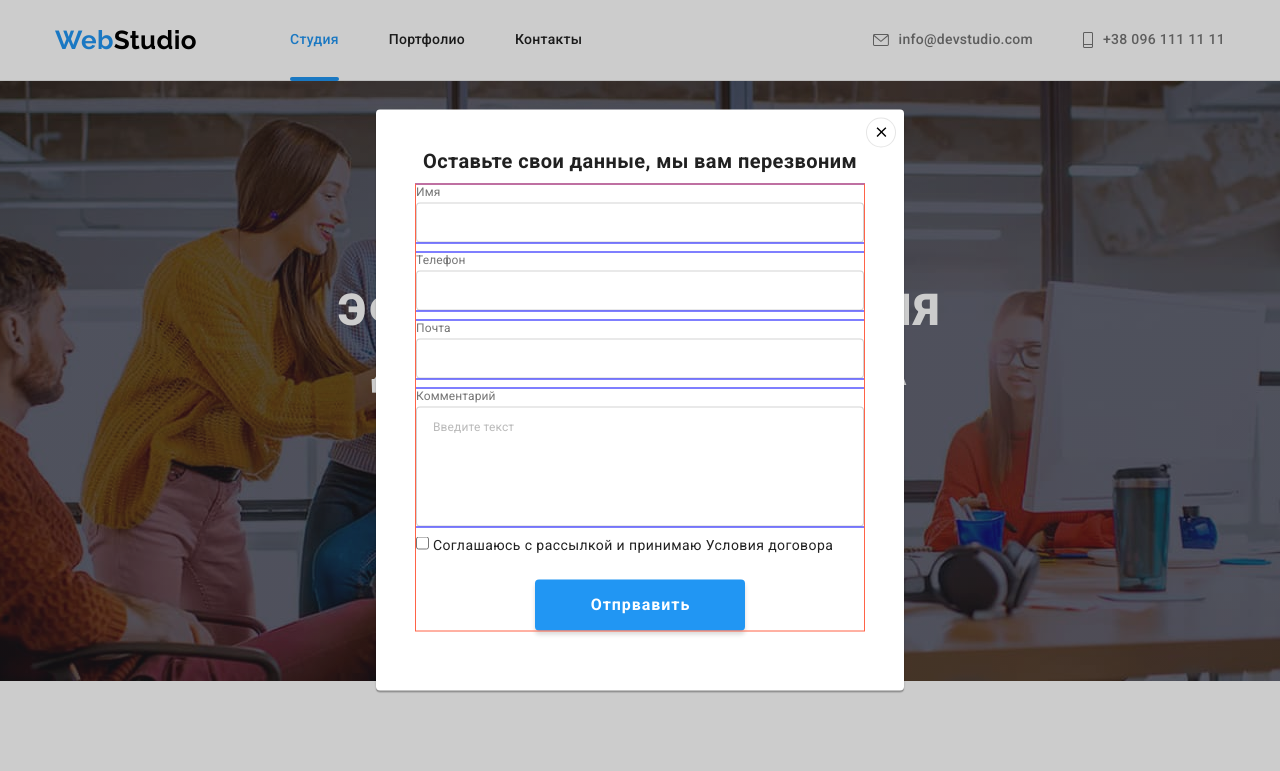
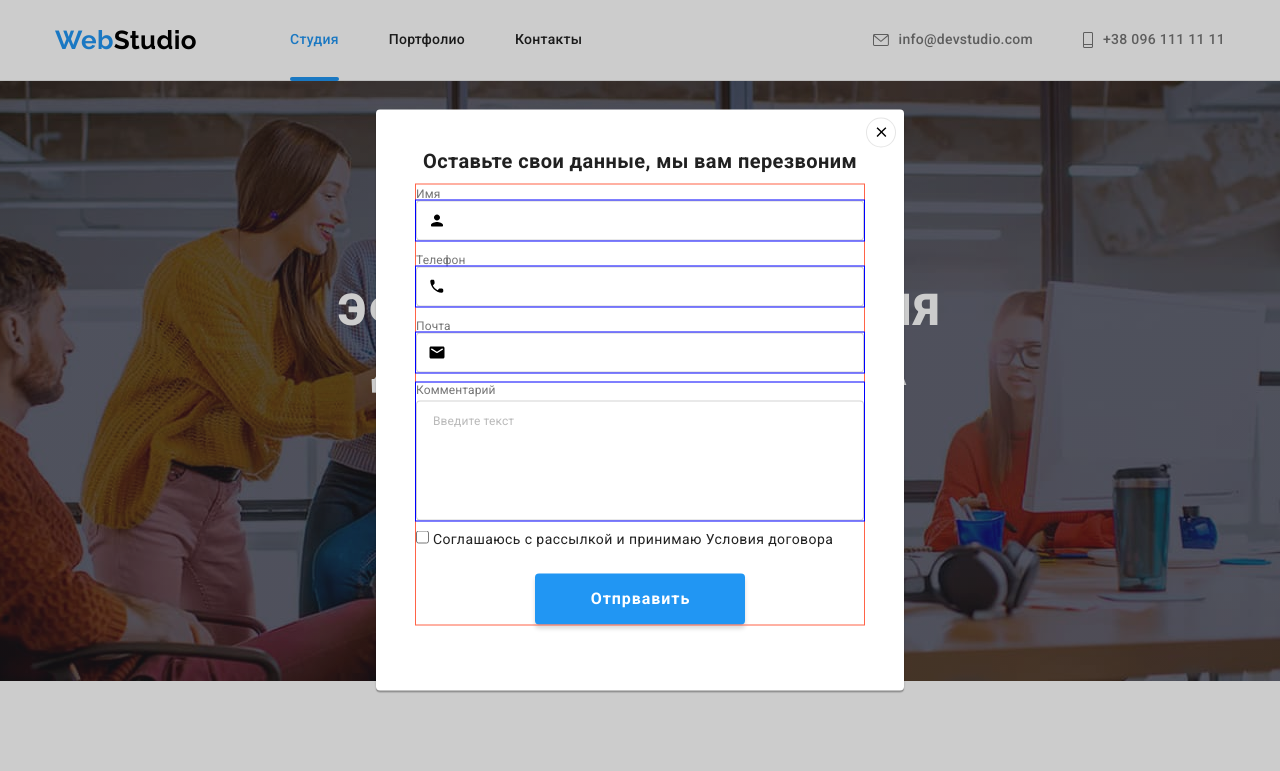
Before and after one commit to Dmytro-Solomashchenko/goit-markup-hw-06, a plain HTML site: page index.html in a window 1280 px wide. Both pictures are taken after a click on the button "Заказать услугу". Shown: the top 771 px of the page. Drawn offline with nearby package versions, Linux system fonts and the light colour scheme.

Commit message:
update 2

```diff
--- a/css/styles.css
+++ b/css/styles.css
@@ -403,20 +403,6 @@ img {
   fill: var(--button-hover-color);
 }
 
-.form {
-  width: 100%;
-  outline: 1px solid tomato;
-  margin-right: auto;
-  margin-left: auto;
-}
-
-.form-field {
-  outline: 1px solid blue;
-  display: flex;
-  flex-direction: column;
-  margin-bottom: 10px;
-}
-
 .modal-title {
   font-weight: 700;
   font-size: 20px;
@@ -427,8 +413,9 @@ img {
   margin-bottom: 12px;
 }
 
-.form-field .form-field--last {
-  margin-bottom: 20px;
+.form {
+  width: 100%;
+  outline: 1px solid tomato;
 }
 
 .form-field-label {
@@ -438,6 +425,38 @@ img {
   letter-spacing: 0.01em;
 
   color: var(--secondary-text-color);
+}
+
+.form-field {
+  outline: 1px solid blue;
+  display: flex;
+  flex-direction: column;
+  position: relative;
+  margin-bottom: 10px;
+}
+
+.form-field-input {
+  min-height: 40px;
+  width: 100%;
+  padding-left: 42px;
+  border: 1px solid rgba(33, 33, 33, 0.2);
+  border-radius: 4px;
+}
+
+.form-icon {
+  position: absolute;
+  top: 11px;
+  left: 12px;
+}
+
+.form-field-input:active,
+.form-field-input:focus {
+  border-color: var(--accent-color);
+}
+
+.form-field-input:active + .form-icon,
+.form-field-input:focus + .form-icon {
+  fill: var(--accent-color);
 }
 
 .form-comment {
@@ -454,13 +473,6 @@ img {
   letter-spacing: 0.01em;
 
   color: rgba(117, 117, 117, 0.5);
-}
-
-.form-field-input {
-  width: 100%;
-  min-height: 40px;
-  border: 1px solid rgba(33, 33, 33, 0.2);
-  border-radius: 4px;
 }
 
 .submit-button {
--- a/index.html
+++ b/index.html
@@ -488,17 +488,26 @@
         </button>
         <h2 class="modal-title">Оставьте свои данные, мы вам перезвоним</h2>
         <form class="form js-speaker-form" action="">
+          <label class="form-field-label" for="name">Имя</label>
           <div class="form-field">
-            <label class="form-field-label" for="name">Имя</label>
             <input class="form-field-input" type="text" name="name" id="name" />
+            <svg class="form-icon" width="18" height="18">
+              <use href="./images/icons.svg#icon-person-modal"></use>
+            </svg>
           </div>
+          <label class="form-field-label" for="tel">Телефон</label>
           <div class="form-field">
-            <label class="form-field-label" for="tel">Телефон</label>
             <input class="form-field-input" type="tel" name="tel" id="tel" />
+            <svg class="form-icon" width="18" height="18">
+              <use href="./images/icons.svg#icon-phone-modal"></use>
+            </svg>
           </div>
+          <label class="form-field-label" for="mail">Почта</label>
           <div class="form-field">
-            <label class="form-field-label" for="mail">Почта</label>
             <input class="form-field-input" type="mail" name="mail" id="mail" />
+            <svg class="form-icon" width="18" height="18">
+              <use href="./images/icons.svg#icon-email-modal"></use>
+            </svg>
           </div>
           <div class="form-field">
             <label class="form-field-label" for="comment">Комментарий</label>
```
